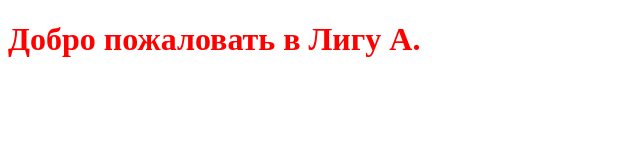
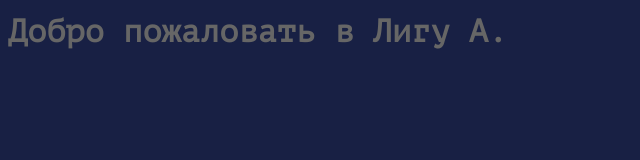
Before and after one commit to Marinarty/smart-device, a website: page source/index.html in a window 1280 px wide. Shown: the whole page, without its empty margins (0-640 px from the left). Drawn offline with nearby package versions, Linux system fonts and the light colour scheme; files that its build step writes are made by us from their sources.

Commit message:
подключает шрифты

```diff
--- /dev/null
+++ b/source/sass/base.scss
@@ -0,0 +1,79 @@
+@font-face {
+  font-weight: normal;
+  font-family: "PT Mono";
+  font-style: normal;
+  font-display: swap;
+
+  src: url("../fonts/PTMono-Regular.woff2") format("woff2"),
+    url("../fonts/PTMono-Regular.woff") format("woff");
+}
+
+@font-face {
+  font-weight: 700;
+  font-family: "Roboto Condensed";
+  font-style: normal;
+  font-display: swap;
+
+  src: url("../fonts/RobotoCondensed-Bold.woff2") format("woff2"),
+    url("../fonts/RobotoCondensed-Bold.woff") format("woff");
+}
+
+@font-face {
+  font-weight: normal;
+  font-family: "Roboto Condensed";
+  font-style: normal;
+  font-display: swap;
+
+  src: url("../fonts/RobotoCondensed-Regular.woff2") format("woff2"),
+    url("../fonts/RobotoCondensed-Regular.woff") format("woff");
+}
+
+@font-face {
+  font-weight: normal;
+  font-family: "Roboto";
+  font-style: normal;
+  font-display: swap;
+
+  src: url("../fonts/Roboto-Regular.woff2") format("woff2"),
+    url("../fonts/Roboto-Regular.woff") format("woff");
+}
+
+html {
+  box-sizing: border-box;
+}
+
+*,
+*::before,
+*::after {
+  box-sizing: inherit;
+}
+
+body {
+  font-size: 16px;
+  line-height: 22px;
+  font-family: $pt-mono;
+  color: #666666;
+  font-style: normal;
+
+  background-color: #182044;
+}
+
+img {
+  max-width: 100%;
+  height: auto;
+}
+
+.visually-hidden:not(:focus):not(:active),
+input[type="checkbox"].visually-hidden,
+input[type="radio"].visually-hidden {
+  position: absolute;
+  width: 1px;
+  height: 1px;
+  margin: -1px;
+  border: 0;
+  padding: 0;
+  white-space: nowrap;
+  clip-path: inset(100%);
+  clip: rect(0 0 0 0);
+  overflow: hidden;
+}
--- a/source/sass/style.scss
+++ b/source/sass/style.scss
@@ -1,3 +1,2 @@
-h1 {
-  color: red;
-}
+@import "variables.scss";
+@import "base.scss";
--- /dev/null
+++ b/source/sass/variables.scss
@@ -0,0 +1,6 @@
+$pt-mono: "PT Mono", "Courier New", monospace;
+$roboto-cond: "Roboto Condensed", "Arial", sans-serif;
+$roboto: "Roboto", "Arial", sans-serif;
+
+$retina-dpi: 144dpi;
+$retina-dppx: 1.5dppx;
```
Also changed, not shown: source/fonts/PTMono-Regular.woff (added), source/fonts/PTMono-Regular.woff2 (added), source/fonts/Roboto-Regular.woff (added), source/fonts/Roboto-Regular.woff2 (added), source/fonts/RobotoCondensed-Bold.woff (added), source/fonts/RobotoCondensed-Bold.woff2 (added), source/fonts/RobotoCondensed-Regular.woff (added), source/fonts/RobotoCondensed-Regular.woff2 (added).
